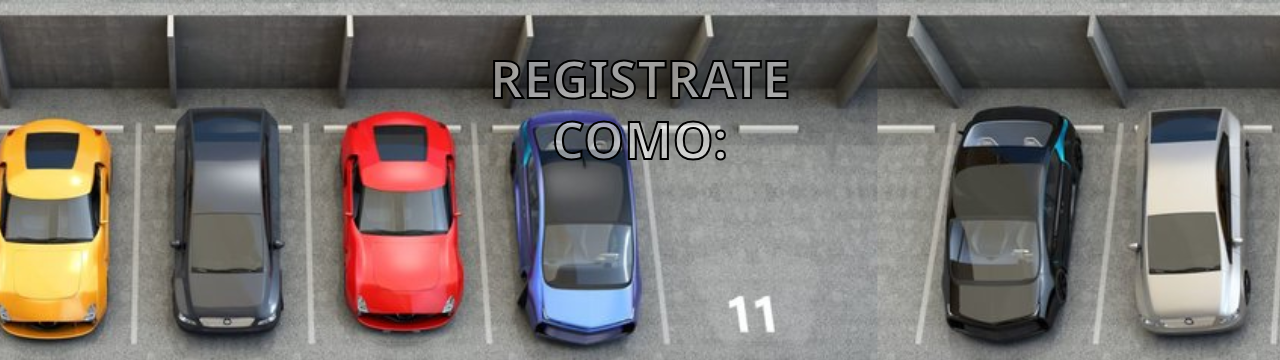
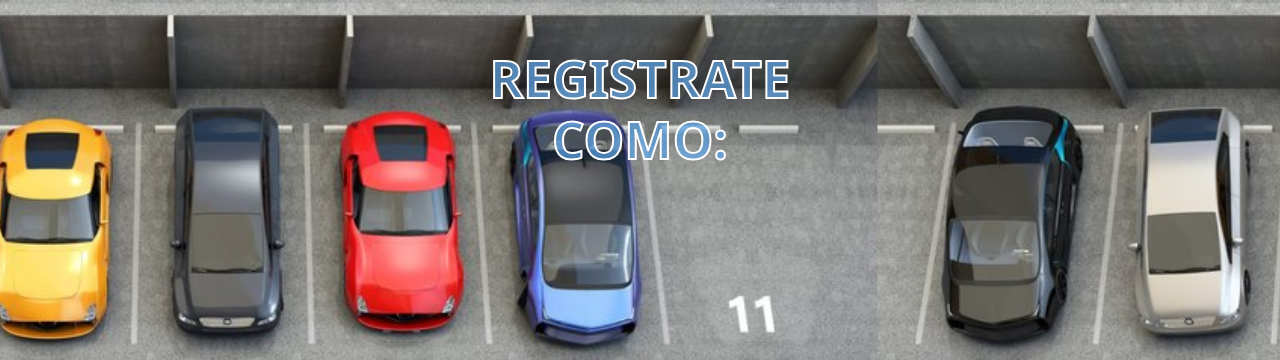
Before and after one commit to JosCha94/AQParking, a PHP site: page /registro.html in a window 1280 px wide. Shown: the part 111-471 px from the top of the page. Run offline with PHP 8.4, Linux system fonts and the light colour scheme.

Commit message:
cambios color de css de letra en registro

```diff
--- a/css/estilos.css
+++ b/css/estilos.css
@@ -125,5 +125,6 @@ label, ::-webkit-input-placeholder {
 } */
 
 /* FUENTE GRANDE */
-.fs-x{font-size:calc(2rem + 1.5vw)!important;}
-.borde{-webkit-text-stroke: 2px black;}
+.fs-x{font-size:calc(2rem + 1.5vw)!important;
+color: #5ca1e2b9;}
+.borde{-webkit-text-stroke: 2px white;}
--- a/registro.html
+++ b/registro.html
@@ -61,7 +61,7 @@
     </nav>
     <!-- BODY -->
     <div class="container-fluid bodyreg">
-        <h1 class="text-center fw-bold pt-5 text-white-50 fs-x borde">REGISTRATE<br> COMO:</h1>
+        <h1 class="text-center fw-bold pt-5 fs-x borde">REGISTRATE<br> COMO:</h1>
         <div class="row m-0 justify-content-between vh-100 justify-content-center align-items-center">
             <div class="col-12 col-sm-6 ">
                 <div class="d-flex flex-column justify-content-center align-items-center ">
```
